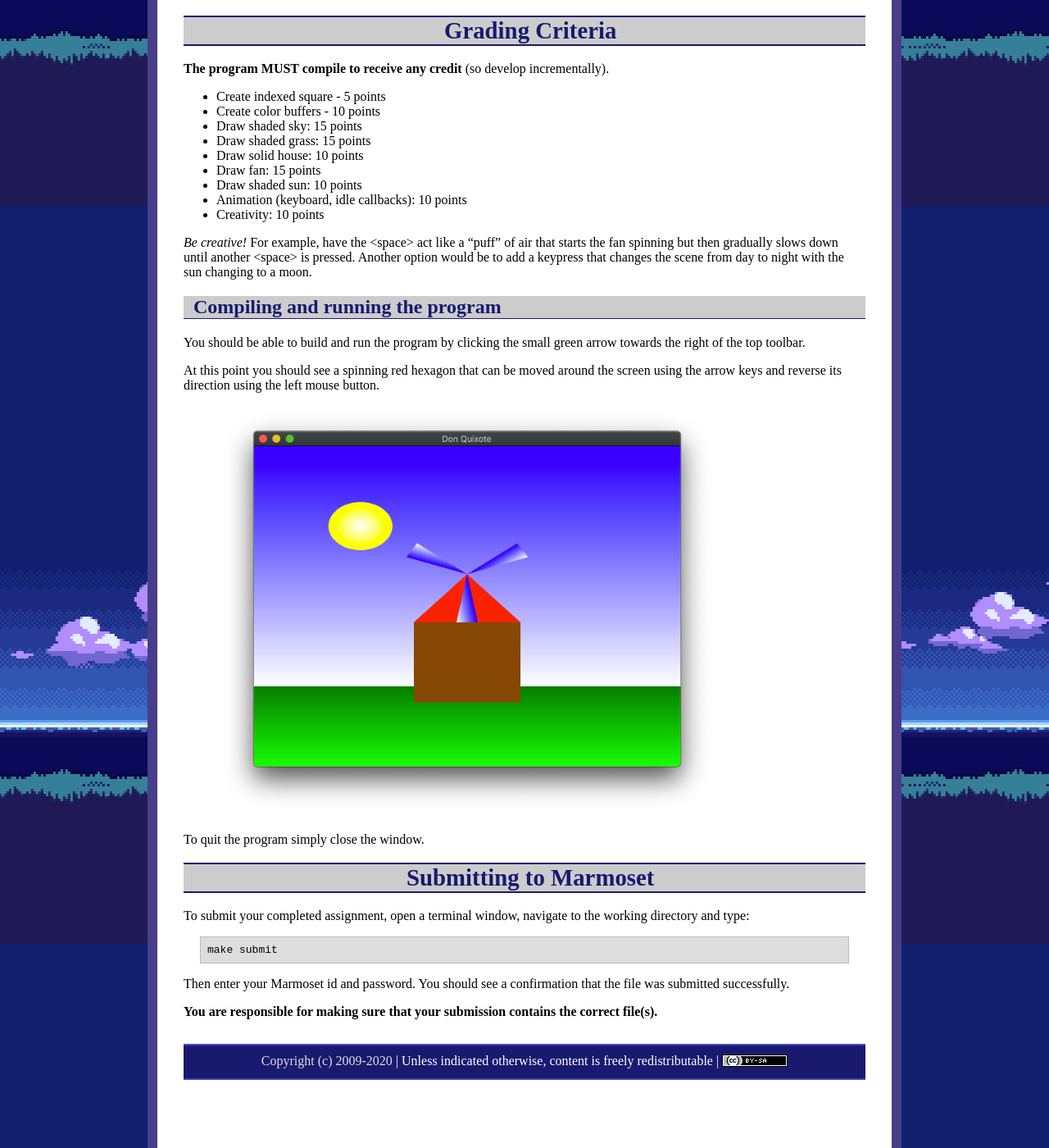
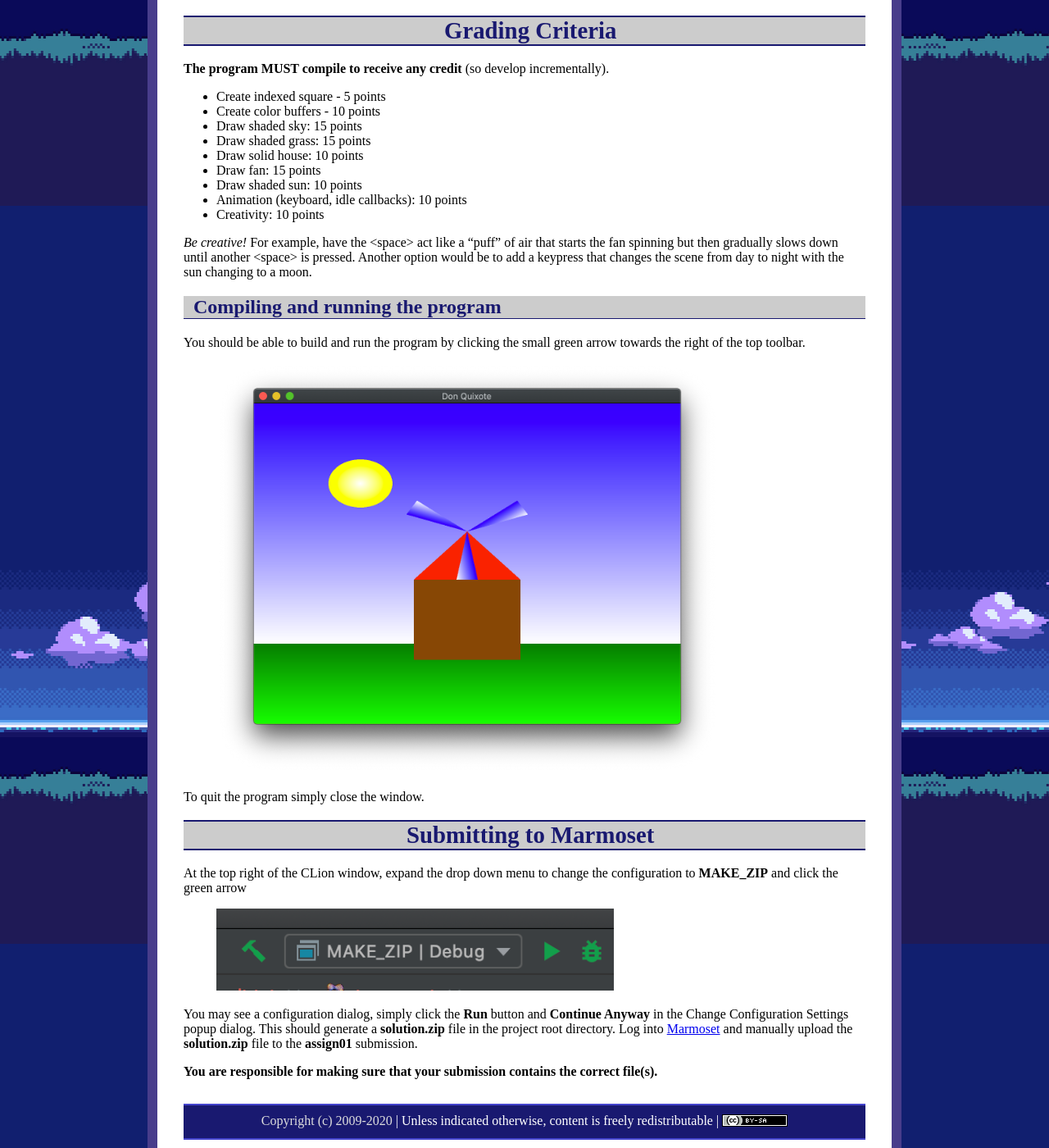
Before and after one commit to ycpcs/cs370-fall2020, a Jekyll site: the page built from assign/assign01.md, in a window 1280 px wide and 1400 px high, scrolled down 2449 px. Shown: the whole window at 82% size. Built offline with Jekyll 4.4.1, drawn with Linux system fonts in a browser that asks for light colours.

Commit message:
update assign01
update assign01

```diff
--- a/assign/assign01.md
+++ b/assign/assign01.md
@@ -88,8 +88,6 @@ Grading Criteria
 
 You should be able to build and run the program by clicking the small green arrow towards the right of the top toolbar.
 
-At this point you should see a spinning red hexagon that can be moved around the screen using the arrow keys and reverse its direction using the left mouse button.
-
 > <img src="images/assign01/DonQuixote.png" alt="Don Quixote Window" height="500"/>
 
 To quit the program simply close the window.
@@ -97,10 +95,11 @@ To quit the program simply close the window.
 Submitting to Marmoset
 ======================
 
-To submit your completed assignment, open a terminal window, navigate to the working directory and type:
+At the top right of the CLion window, expand the drop down menu to change the configuration to **MAKE\_ZIP** and click the green arrow
 
-    make submit
+> <img src="images/assign01/MakeZip.png" alt="Make Zip" height="100"/>
 
-Then enter your Marmoset id and password. You should see a confirmation that the file was submitted successfully.
+You may see a configuration dialog, simply click the **Run** button and **Continue Anyway** in the Change Configuration Settings popup dialog. This should generate a **solution.zip** file in the project root directory. Log into [Marmoset](https://cs.ycp.edu/marmoset/login) and manually upload the **solution.zip** file to the **assign01** submission.
+
 
 **You are responsible for making sure that your submission contains the correct file(s).**
```
Also changed, not shown: assign/images/assign01/MakeZip.png (added), 1 other file.
